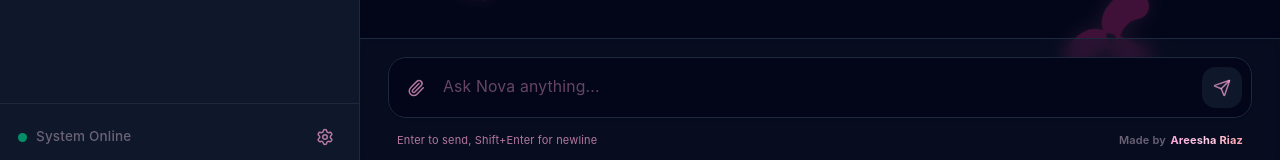
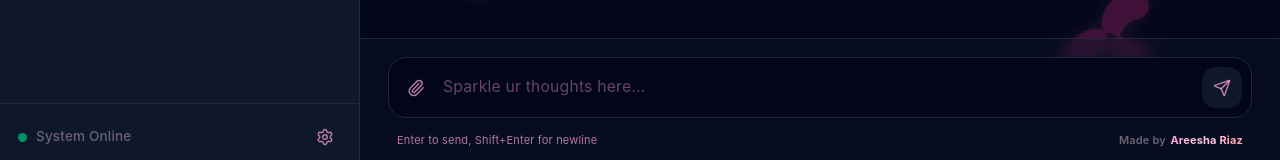
Before and after one commit to areeshacrypto/ai-assistant-powered-by-groq, a React (Vite) app in the folder frontend/: page / in a window 1280 px wide. Shown: the part 629-789 px from the top of the page. Built offline with nearby package versions, Linux system fonts and the light colour scheme.

Commit message:
Update App.jsx

```diff
--- a/frontend/src/App.jsx
+++ b/frontend/src/App.jsx
@@ -644,7 +644,7 @@ STRICT FORMATTING RULES:
               </div>
               <div className={`${theme.bgCard} border ${theme.border} rounded-xl p-4 text-xs ${theme.textSecondary} flex items-center space-x-2`}>
                 <span className="w-2 h-2 rounded-full bg-pink-400 animate-ping"></span>
-                <span>Nova is thinking...</span>
+                <span>Sparkle ur thoughts here...</span>
               </div>
             </div>
           )}
@@ -687,7 +687,7 @@ STRICT FORMATTING RULES:
                     handleSendMessage();
                   }
                 }}
-                placeholder="Ask Nova anything..."
+                placeholder="Sparkle ur thoughts here..."
                 rows={1}
                 className={`flex-1 bg-transparent px-2 py-1.5 text-sm ${theme.textPrimary} placeholder-pink-300/40 focus:outline-none resize-none overflow-y-auto max-h-32`}
               />
```
